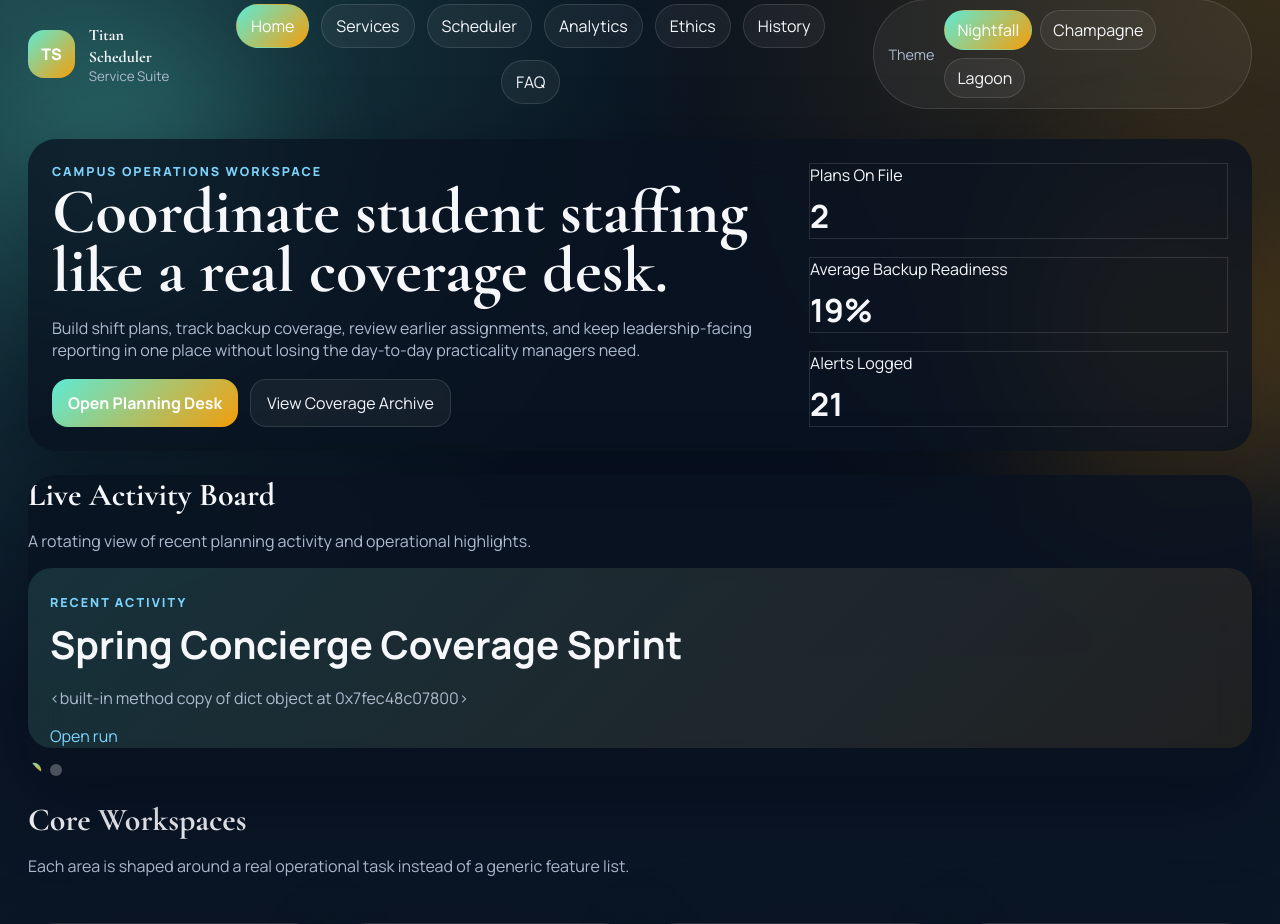
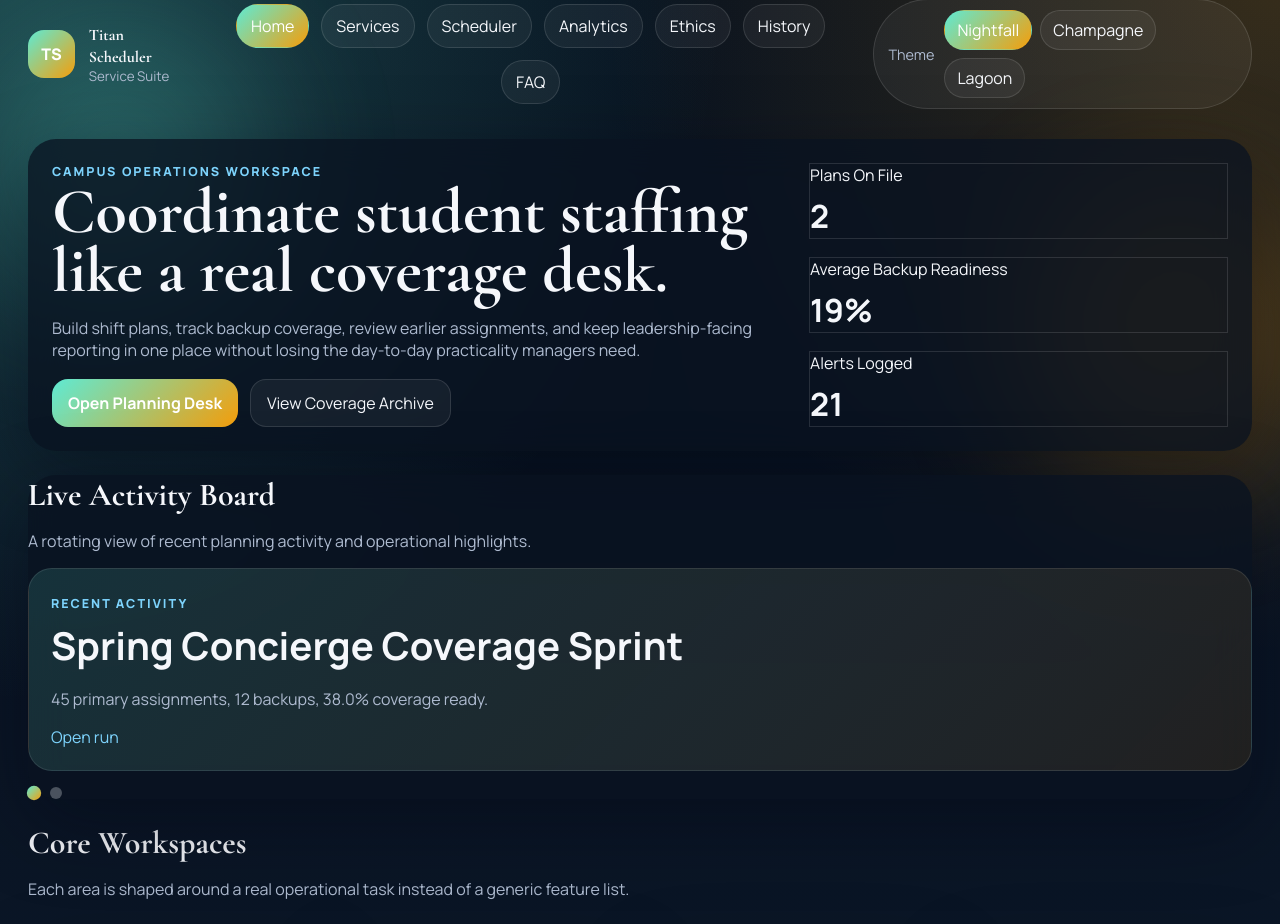
Before and after one commit to sameernagar-hub/titan-smart-scheduler, a Flask app: page / in a window 1280 px wide. Shown: the part 23-947 px from the top of the page. Run offline with Flask 3, Linux system fonts and the light colour scheme; data comes from the database, SQL or seed files in the repository.

Commit message:
Fix homepage activity board rendering

```diff
--- a/app.py
+++ b/app.py
@@ -1426,7 +1426,7 @@
             {
                 "eyebrow": "Recent Activity",
                 "title": run["name"],
-                "copy": f"{run['assignment_count']} primary assignments, {run['backup_count']} backups, {run['coverage_ready_percent']}% coverage ready.",
+                "description": f"{run['assignment_count']} primary assignments, {run['backup_count']} backups, {run['coverage_ready_percent']}% coverage ready.",
                 "href": f"/history/{run['id']}",
                 "cta": "Open run",
             }
@@ -1436,7 +1436,7 @@
             {
                 "eyebrow": "Live Workspace",
                 "title": "Weekly floor coverage planning",
-                "copy": "Create manager-ready schedules with backup coverage and a clean approval trail.",
+                "description": "Create manager-ready schedules with backup coverage and a clean approval trail.",
                 "href": "/scheduler",
                 "cta": "Plan shifts",
             }
--- a/static/css/style.css
+++ b/static/css/style.css
@@ -337,23 +337,19 @@
   background: var(--panel-2);
 }
 
-.activity-stage { margin-bottom: 24px; overflow: hidden; }
-.carousel { position: relative; min-height: 180px; }
+.activity-stage { margin-bottom: 24px; overflow: visible; }
+.carousel { position: relative; }
 .carousel-slide {
-  position: absolute;
-  inset: 0;
+  display: none;
   padding: 22px;
   border-radius: 24px;
   background: linear-gradient(135deg, color-mix(in srgb, var(--brand) 14%, transparent), color-mix(in srgb, var(--brand-2) 10%, transparent));
-  opacity: 0;
-  transform: translateX(24px) scale(0.98);
-  pointer-events: none;
-  transition: opacity 420ms ease, transform 420ms ease;
+  border: 1px solid color-mix(in srgb, var(--text) 10%, transparent);
+  box-shadow: 0 18px 40px color-mix(in srgb, var(--shadow) 30%, transparent);
 }
 .carousel-slide.active {
-  opacity: 1;
-  transform: translateX(0) scale(1);
-  pointer-events: auto;
+  display: block;
+  animation: carouselFade 320ms ease;
 }
 .carousel-slide h3 { margin: 0.4rem 0; font-size: clamp(1.6rem, 3vw, 2.4rem); }
 .carousel-slide p { max-width: 680px; color: var(--muted); }
@@ -370,6 +366,17 @@
 .carousel-dot.active {
   transform: scale(1.2);
   background: linear-gradient(135deg, var(--brand), var(--brand-2));
+}
+
+@keyframes carouselFade {
+  from {
+    opacity: 0;
+    transform: translateY(8px);
+  }
+  to {
+    opacity: 1;
+    transform: translateY(0);
+  }
 }
 
 .text-link { color: var(--brand-3); text-decoration: none; }
--- a/templates/home.html
+++ b/templates/home.html
@@ -37,7 +37,7 @@
       <article class="carousel-slide {% if loop.first %}active{% endif %}">
         <span class="eyebrow">{{ item.eyebrow }}</span>
         <h3>{{ item.title }}</h3>
-        <p>{{ item.copy }}</p>
+        <p>{{ item.description }}</p>
         <a class="text-link" href="{{ item.href }}">{{ item.cta }}</a>
       </article>
     {% endfor %}
```
